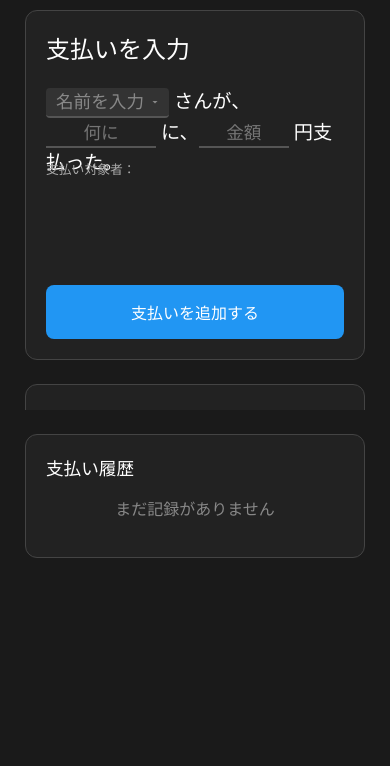
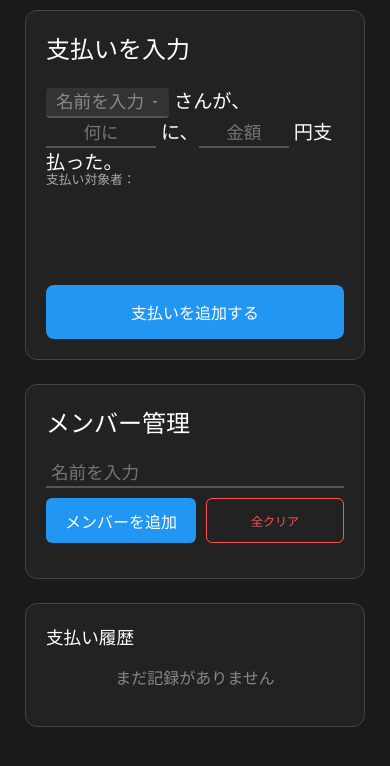
Before and after one commit to Mishima-Hiromi/split-bills-app, a React (Vite) app: page / in a window 390 px wide. Shown: the top 766 px of the page. Built offline with nearby package versions, Linux system fonts and the light colour scheme.

Commit message:
レイアウトを調整

```diff
--- a/public/sw.js
+++ b/public/sw.js
@@ -1,4 +1,4 @@
-const CACHE_NAME = "split-bill-app-v1.9";
+const CACHE_NAME = "split-bill-app-v1.91";
 // オフラインで表示するために必要なファイルの一覧
 const urlsToCache = ["index.html", "manifest.json", "logo512.png"];
 
--- a/src/App.jsx
+++ b/src/App.jsx
@@ -138,7 +138,7 @@ function App() {
       gap: "24px",
       alignItems: "stretch",
       height: isMobile ? "auto" : "420px",
-      maxHeight: isMobile ? "400px" : "420px",
+      maxHeight: isMobile ? "1000px" : "420px",
       overflowY: "auto", // 縦方向に溢れたらスクロールバーを出す
       overflowX: "hidden", // 横方向ははみ出させない
     },
--- a/src/components/PaymentForm.jsx
+++ b/src/components/PaymentForm.jsx
@@ -134,7 +134,7 @@ function PaymentForm({
         <span> 円支払った。</span>
       </div>
 
-      <div style={{ marginBottom: "20px" }}>
+      <div style={{ marginBottom: "10px", marginTop: "10px" }}>
         <p style={{ fontSize: "0.8rem", color: "#aaa", marginBottom: "8px" }}>
           支払い対象者：
         </p>
@@ -143,7 +143,7 @@ function PaymentForm({
             display: "flex",
             flexWrap: "wrap",
             gap: "10px",
-            maxHeight: isMobile ? "70px" : "110px",
+            maxHeight: isMobile ? "80px" : "110px",
             overflowY: "auto", // 溢れたらスクロールする
             width: "100%", // 横幅を固定する
             boxSizing: "border-box",
```
